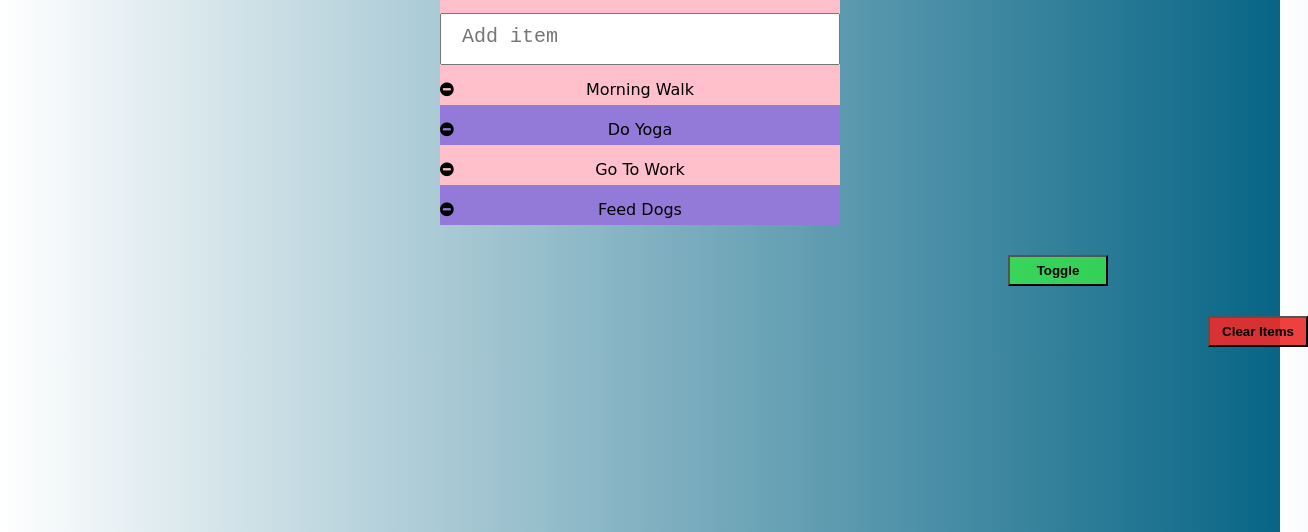
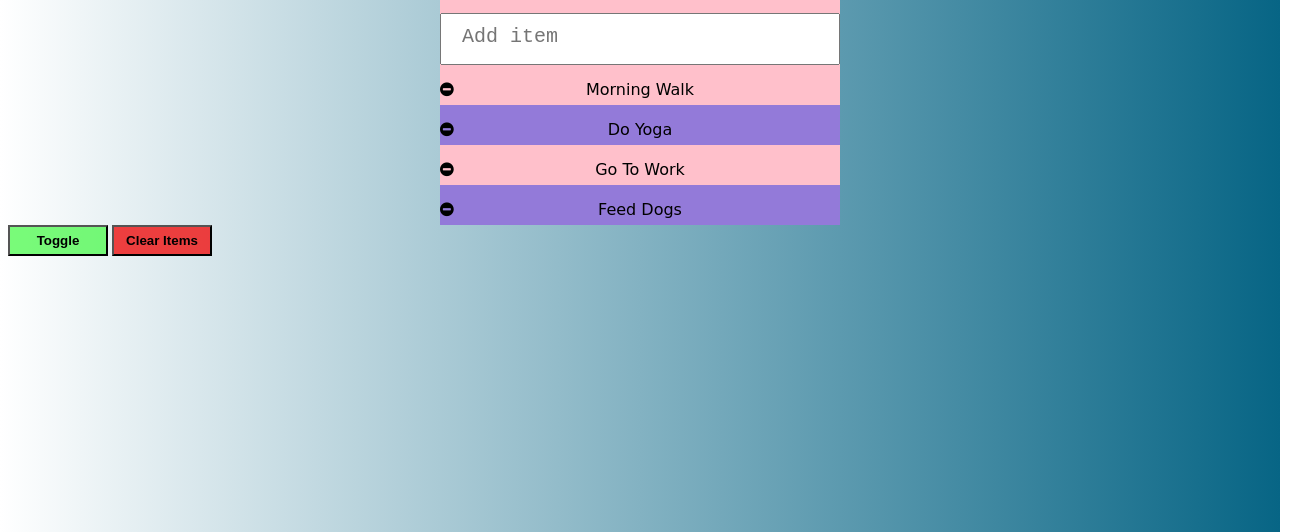
Before and after one commit to ShubhamSethi016/To-Do-List, a plain HTML site: page index.html in a window 1280 px wide. Shown: the part 268-800 px from the top of the page, 1308 px wide, since content can reach past the window. Drawn offline with nearby package versions, Linux system fonts and the light colour scheme.

Commit message:
Update style.css

```diff
--- a/style.css
+++ b/style.css
@@ -32,7 +32,7 @@ background: linear-gradient(to right, #fff, #076585); /* W3C, IE 10+/ Edge, Fire
 	text-align: center;
 	margin:  30px;
 	width: 100px;
-	margin-left: 1000px;
+	margin: 0 auto;
 	padding: 6px;
 	background-color: #3afb3aab;
 	font-weight: bold;
@@ -40,7 +40,7 @@ background: linear-gradient(to right, #fff, #076585); /* W3C, IE 10+/ Edge, Fire
 #clear{
 	text-align: center;
 	width: 100px;
-	margin-left: 1200px;
+	margin: 0 auto;
 	padding: 6px;
 	background-color: #ee2c2ce6;
 	font-weight: bold;
```
